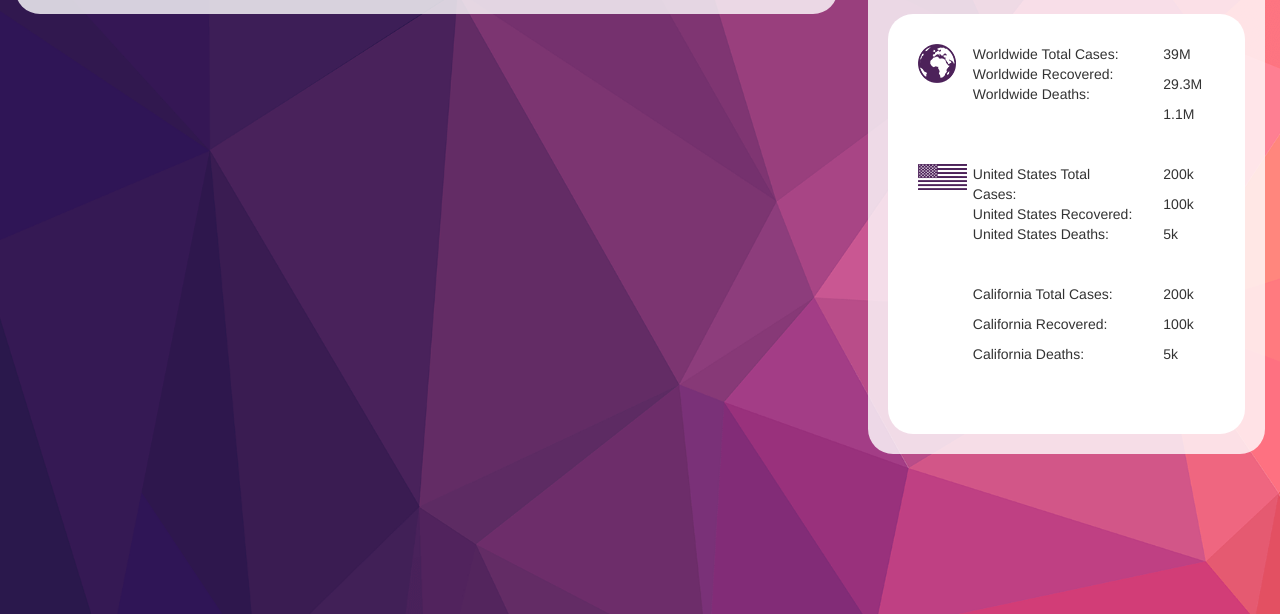
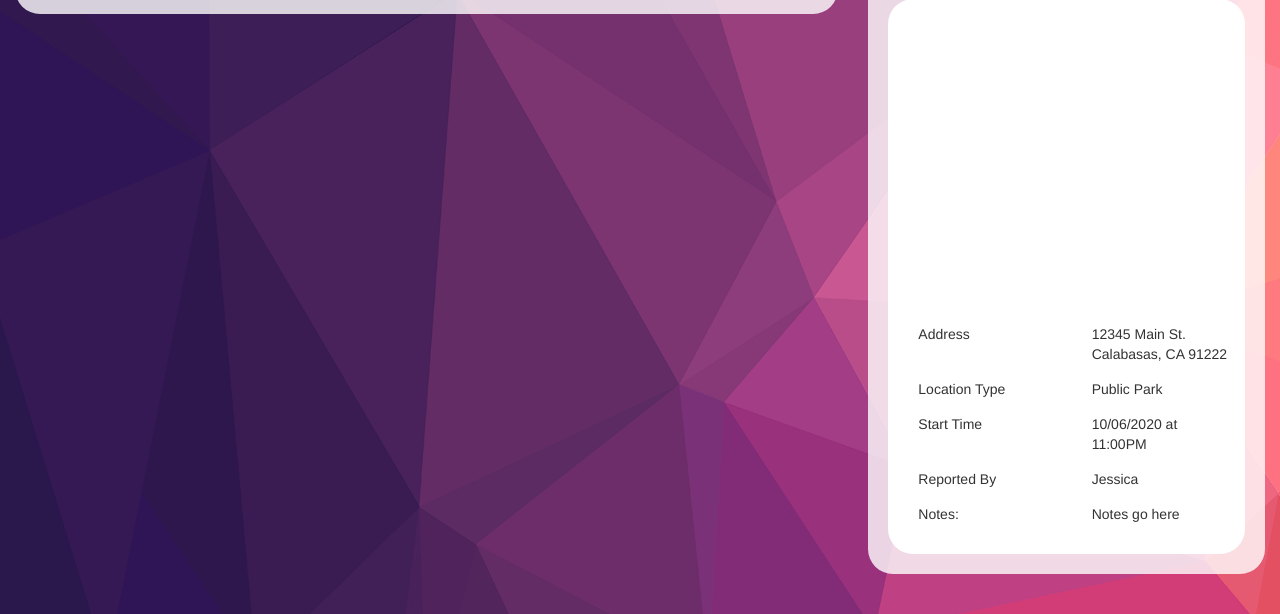
Before and after one commit to mgmoreno22/BuzzKill, a website: page public/home.html in a window 1280 px wide. Shown: the part 186-800 px from the top of the page. Drawn offline with nearby package versions, Linux system fonts and the light colour scheme; no server answers.

Commit message:
Page begins with report open

```diff
--- a/public/home.html
+++ b/public/home.html
@@ -96,7 +96,7 @@
           </div>
 
           <!-- COVID STATS -->
-          <div class="col-md-12 col-lg-4 d-block" id="covid-data">
+          <div class="col-md-12 col-lg-4 d-none" id="covid-data">
             <div class="right-column covid-stats">
               <h2>Covid Stats</h2>
 
@@ -207,7 +207,7 @@
             </div>
           </div>
           <!-- REPORT DETAILS -->
-          <div class="col-md-12 col-sm-12 col-lg-4 d-none" id="reportContainer">
+          <div class="col-md-12 col-sm-12 col-lg-4 d-block" id="reportContainer">
             <div class="right-column report-results">
               <!-- Event ID here -->
               <h2><span id="reportEvent">Adult Party</span></h2>
--- a/public/stylesheets/style.css
+++ b/public/stylesheets/style.css
@@ -180,6 +180,7 @@ p {
 	background-color: #FFF;
 	margin-top: 20px;
 }
+
 .report-card h3 {
 	margin-top: 15px;
 }
```
